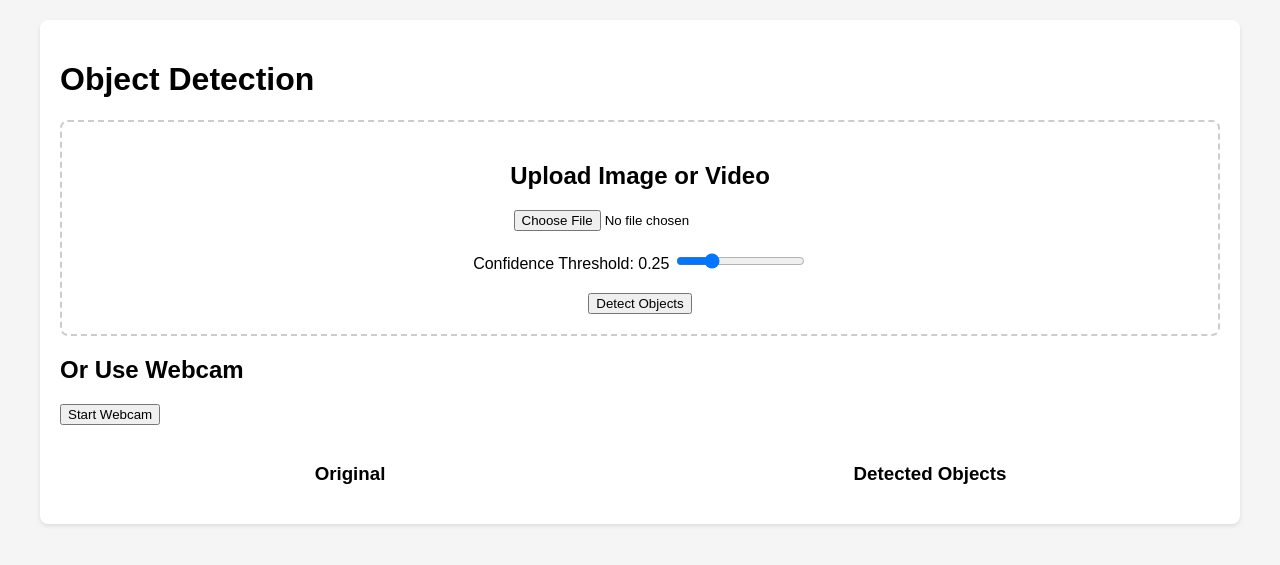
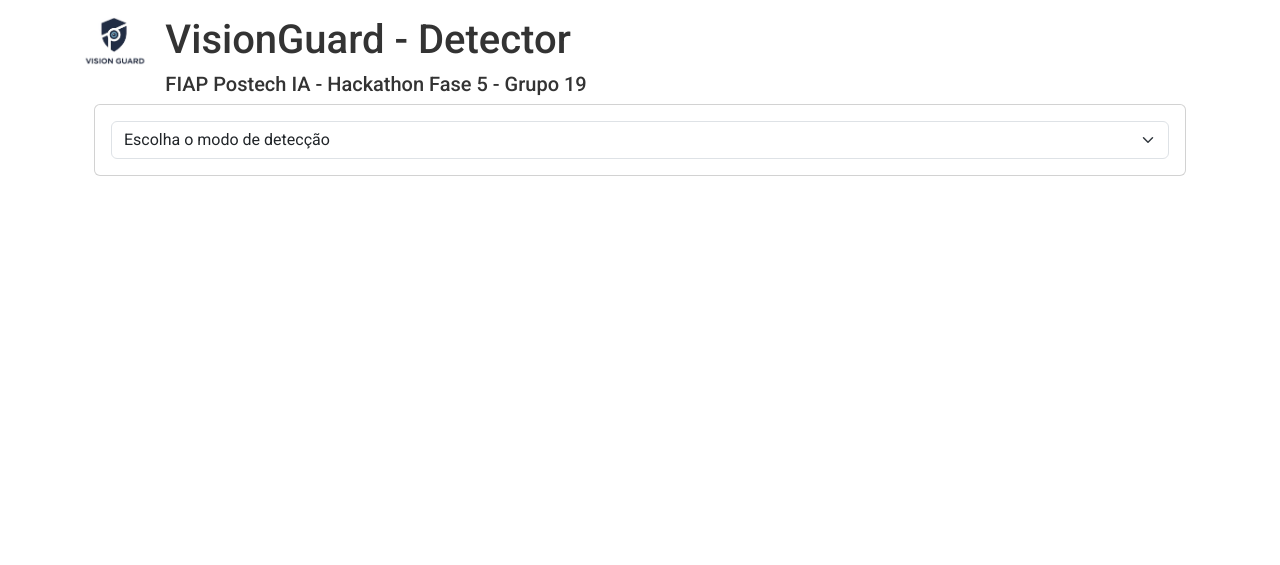
Before and after one commit to rafaelpivetta/postech-ia-hackaton, a Flask app: page / in a window 1280 px wide. Shown: the top 565 px of the page. Run offline with Flask 3, Linux system fonts and the light colour scheme.

Commit message:
Melhoria de interface

```diff
--- a/requirements.txt
+++ b/requirements.txt
@@ -9,6 +9,12 @@ Pillow
 torch
 torchvision
 
+# Web dependencies
+flask
+flask-cors
+python-dotenv
+gunicorn
+
 # Streamlit and its dependencies
 streamlit
 streamlit-webrtc
--- a/static/script.js
+++ b/static/script.js
@@ -1,157 +1,79 @@
-// Update confidence value display
-document.getElementById('confidence').addEventListener('input', function(e) {
-    document.getElementById('confidenceValue').textContent = e.target.value;
-});
+function showConfidenceSliderAndUploadCard() {
+    const confidenceSlider = document.getElementById('confidenceSlider');
+    const uploadCard = document.getElementById('uploadCard');
 
-// Preview uploaded file
-document.getElementById('fileInput').addEventListener('change', function(e) {
-    const file = e.target.files[0];
-    const preview = document.getElementById('originalPreview');
-    preview.innerHTML = '';
+    clearAlerts();
+    clearFileInputAndPreviews();
 
-    if (file) {
-        if (file.type.startsWith('image/')) {
-            const img = document.createElement('img');
-            img.src = URL.createObjectURL(file);
-            preview.appendChild(img);
-        } else if (file.type.startsWith('video/')) {
-            const video = document.createElement('video');
-            video.src = URL.createObjectURL(file);
-            video.controls = true;
-            preview.appendChild(video);
+    confidenceSlider.addEventListener('input', function(e) {
+        document.getElementById('confidenceRangeValue').textContent = e.target.value;
+        clearAlerts();
+
+        const fileInput = document.getElementById('fileUpload');
+
+
+        if (fileInput.files.length > 0) {
+            detectObjects();
         }
-    }
-});
+    });
+    confidenceSlider.style.display = 'block';
+    uploadCard.style.display = 'block';
 
-let mediaStream = null;
-let isWebcamActive = false;
-let detectionInterval = null;
+    document.getElementById('fileUpload').addEventListener('change', function(event) {
+        const file = event.target.files[0];
 
-async function startWebcam() {
-    const video = document.getElementById('webcamVideo');
-    const startButton = document.getElementById('startWebcam');
-    const stopButton = document.getElementById('stopWebcam');
+        if (file) {
+            detectObjects();
+        }
+    });
+}
 
-    try {
-        mediaStream = await navigator.mediaDevices.getUserMedia({
-            video: {
-                width: { ideal: 640 },
-                height: { ideal: 480 }
-            }
-        });
-        video.srcObject = mediaStream;
-        video.style.display = 'block';
-        isWebcamActive = true;
-        startButton.style.display = 'none';
-        stopButton.style.display = 'inline-block';
+function triggerAlert(hasDetections) {
 
-        // Start detection loop
-        startWebcamDetection();
-    } catch (err) {
-        console.error("Error accessing webcam:", err);
-        alert("Error accessing webcam: " + err.message);
+    if (hasDetections) {
+        document.getElementById('detectedObjectsAlert').classList.remove('d-none');
+        document.getElementById('noDetectionsAlert').classList.add('d-none');
+    } else {
+        document.getElementById('noDetectionsAlert').classList.remove('d-none');
+        document.getElementById('detectedObjectsAlert').classList.add('d-none');
     }
 }
 
-function stopWebcam() {
-    const video = document.getElementById('webcamVideo');
-    const startButton = document.getElementById('startWebcam');
-    const stopButton = document.getElementById('stopWebcam');
-    const canvas = document.getElementById('webcamCanvas');
-
-    if (mediaStream) {
-        mediaStream.getTracks().forEach(track => track.stop());
-        mediaStream = null;
-    }
-
-    if (detectionInterval) {
-        clearInterval(detectionInterval);
-        detectionInterval = null;
-    }
-
-    video.style.display = 'none';
-    canvas.style.display = 'none';
-    isWebcamActive = false;
-    startButton.style.display = 'inline-block';
-    stopButton.style.display = 'none';
+function clearAlerts() {
+    document.getElementById('detectedObjectsAlert').classList.add('d-none');
+    document.getElementById('noDetectionsAlert').classList.add('d-none');
 }
 
-async function startWebcamDetection() {
-    const video = document.getElementById('webcamVideo');
-    const canvas = document.getElementById('webcamCanvas');
-    const ctx = canvas.getContext('2d');
-    const confidenceThreshold = document.getElementById('confidence').value;
+function clearFileInputAndPreviews() {
+    const fileInput = document.getElementById('fileUpload');
+    fileInput.value = '';
 
-    canvas.style.display = 'block';
-
-    detectionInterval = setInterval(async () => {
-        if (!isWebcamActive) return;
-
-        // Set canvas dimensions to match video
-        canvas.width = video.videoWidth;
-        canvas.height = video.videoHeight;
-
-        // Draw current video frame to canvas
-        ctx.drawImage(video, 0, 0, canvas.width, canvas.height);
-
-        // Get canvas data as blob
-        canvas.toBlob(async (blob) => {
-            const formData = new FormData();
-            formData.append('file', blob, 'webcam.jpg');
-            formData.append('confidence', confidenceThreshold);
-
-            try {
-                const response = await fetch('/api/detect_webcam', {
-                    method: 'POST',
-                    body: formData
-                });
-
-                if (!response.ok) throw new Error('Detection failed');
-
-                const result = await response.blob();
-                const imgUrl = URL.createObjectURL(result);
-                const img = new Image();
-                img.onload = () => {
-                    ctx.clearRect(0, 0, canvas.width, canvas.height);
-                    ctx.drawImage(img, 0, 0, canvas.width, canvas.height);
-                    URL.revokeObjectURL(imgUrl);
-                };
-                img.src = imgUrl;
-            } catch (error) {
-                console.error('Error during webcam detection:', error);
-            }
-        }, 'image/jpeg');
-    }, 100); // Adjust interval as needed (currently 100ms)
-}
-
-// Add event listeners for webcam buttons
-document.getElementById('startWebcam').addEventListener('click', startWebcam);
-document.getElementById('stopWebcam').addEventListener('click', stopWebcam);
-
-function updateAlertVisibility(hasDetections) {
-    const alertDiv = document.getElementById('alert');
-    if (hasDetections) {
-        alertDiv.classList.remove('d-none');
-    } else {
-        alertDiv.classList.add('d-none');
-    }
+    const processedImage = document.getElementById('processedImage');
+    const processedVideo = document.getElementById('processedVideo');
+    processedImage.style.display = 'none';
+    processedVideo.style.display = 'none';
 }
 
 // Modify your existing detectObjects function
 async function detectObjects() {
-    document.getElementById('alert').classList.add('d-none');
-    const fileInput = document.getElementById('fileInput');
+
+    console.log('---detectObjects---');
+    console.log(document.getElementById('fileUpload').value);
+    document.getElementById('loadingIndicator').classList.remove('d-none');
+    document.getElementById('uploadCardBody').classList.add('d-none');
+
+    // Clear any existing alerts while processing
+    clearAlerts();
+    const fileInput = document.getElementById('fileUpload');
     const file = fileInput.files[0];
     if (!file) {
-        alert('Please select a file first');
+        alert('Por favor, selecione um arquivo primeiro');
         return;
     }
 
     const formData = new FormData();
     formData.append('file', file);
-    formData.append('confidence', document.getElementById('confidence').value);
-
-    document.getElementById('loading').style.display = 'block';
+    formData.append('confidence', document.getElementById('confidenceRange').value);
 
     try {
         const response = await fetch('/api/detect', {
@@ -159,26 +81,45 @@ async function detectObjects() {
             body: formData
         });
 
+        document.getElementById('loadingIndicator').classList.add('d-none');
+        document.getElementById('uploadCardBody').classList.remove('d-none');
         if (!response.ok) throw new Error('Network response was not ok');
 
         // Get detection data from headers
         const detectionData = JSON.parse(response.headers.get('X-Detections'));
 
         // Update alert visibility based on detections
-        updateAlertVisibility(detectionData.has_detections);
+        triggerAlert(detectionData.has_detections);
 
-        // Handle the image response
+        const processedImage = document.getElementById('processedImage');
+        const processedVideo = document.getElementById('processedVideo');
+
+        processedImage.style.display = 'none';
+        processedVideo.style.display = 'none';
+
         const blob = await response.blob();
-        const imageUrl = URL.createObjectURL(blob);
 
-        // Update the preview
-        document.getElementById('resultPreview').innerHTML =
-            `<img src="${imageUrl}" alt="Detected Objects">`;
+        if (file.type.startsWith('image/')) {
+            processedImage.src = URL.createObjectURL(blob);
+            processedImage.style.display = 'block';
+        }
+        else if (file.type.startsWith('video/')) {
+
+            // Create download link for video
+            const downloadLink = document.createElement('a');
+            downloadLink.href = URL.createObjectURL(blob);
+            downloadLink.download = 'detected_video.mp4';
+            downloadLink.className = 'btn btn-primary mt-3';
+            downloadLink.innerHTML = 'Baixar Video Processado';
+
+            // Add download button after video
+            processedVideo.parentNode.insertBefore(downloadLink, processedVideo.nextSibling);
+
+        }
+
 
     } catch (error) {
         console.error('Error:', error);
         alert('Error processing the file');
-    } finally {
-        document.getElementById('loading').style.display = 'none';
     }
 }
--- /dev/null
+++ b/static/styles.css
@@ -0,0 +1,42 @@
+:root {
+    --primary-color: #010f4e;
+    --danger-color: #f44336;
+    --success-color: #4CAF50;
+    --background-color: #ffffff;
+    --card-background: #ffffff;
+}
+
+body {
+    font-family: 'Roboto', sans-serif;
+    margin: 0;
+    padding: 0;
+    --background-color: var(--background-color);
+    color: #333;
+}
+
+.header {
+    color: var(--primary-color);
+    padding: 1rem;
+    text-align: center;
+}
+
+.danger-alert {
+    background-color: red; /* Cor de fundo no alerta */
+    font-size: 20px; /* Tamanho da fonte */
+    font-weight: bold; /* Peso da fonte */
+    border-radius: 5px; /* Bordas arredondadas */
+    box-shadow: 0px 4px 6px rgba(0, 0, 0, 0.1); /* Sombra para realçar */
+    animation: blinker 1s linear infinite; /* Animação intermitente */
+}
+
+.processing-text {
+    background-color: var(--primary-color);
+    color: white;
+    padding: 10px;
+    border-radius: 5px;
+    animation: blinker 1s linear infinite; /* Animação intermitente */
+}
+
+@keyframes blinker {
+    70% { opacity: 0; }
+}
--- a/templates/index.html
+++ b/templates/index.html
@@ -3,121 +3,75 @@
 <head>
     <meta charset="UTF-8">
     <meta name="viewport" content="width=device-width, initial-scale=1.0">
-    <title>Object Detection UI</title>
-    <style>
-        body {
-            font-family: Arial, sans-serif;
-            max-width: 1200px;
-            margin: 0 auto;
-            padding: 20px;
-            background-color: #f5f5f5;
-        }
-        .container {
-            background-color: white;
-            padding: 20px;
-            border-radius: 8px;
-            box-shadow: 0 2px 4px rgba(0,0,0,0.1);
-        }
-        .upload-section {
-            margin: 20px 0;
-            padding: 20px;
-            border: 2px dashed #ccc;
-            border-radius: 8px;
-            text-align: center;
-        }
-        .preview-section {
-            display: flex;
-            justify-content: space-between;
-            margin-top: 20px;
-        }
-        .preview-box {
-            flex: 1;
-            margin: 0 10px;
-            text-align: center;
-        }
-        img, video {
-            max-width: 100%;
-            max-height: 500px;
-            margin-top: 10px;
-        }
-        .slider {
-            width: 100%;
-            margin: 20px 0;
-        }
-        .loading {
-            display: none;
-            text-align: center;
-            margin: 20px 0;
-        }
-        /* style.css */
-        .centered-alert {
-            display: flex;
-            justify-content: center;
-            align-items: center;
-            height: 60px; /* Altura padrão */
-            color: #e0e0e0; /* Cor do texto no alerta */
-            background-color: red; /* Cor de fundo no alerta */
-            font-size: 20px; /* Tamanho da fonte */
-            font-weight: bold; /* Peso da fonte */
-            border-radius: 5px; /* Bordas arredondadas */
-            box-shadow: 0px 4px 6px rgba(0, 0, 0, 0.1); /* Sombra para realçar */
-            animation: blinker 1s linear infinite; /* Animação intermitente */
-        }
-
-        @keyframes blinker {
-            70% { opacity: 0; }
-        }
-
-        .d-none {
-            display: none;
-        }
-
-
-    </style>
+    <title>FIAP VisionGuard - Detector</title>
+    <link href="https://fonts.googleapis.com/css2?family=Roboto:wght@300;400;500;700&display=swap" rel="stylesheet">
+    <link href="https://cdn.jsdelivr.net/npm/bootstrap@5.3.3/dist/css/bootstrap.min.css" rel="stylesheet" integrity="sha384-QWTKZyjpPEjISv5WaRU9OFeRpok6YctnYmDr5pNlyT2bRjXh0JMhjY6hW+ALEwIH" crossorigin="anonymous">
+    <link rel="stylesheet" href="static/styles.css">
 </head>
 
 <body>
  <div class="container">
-        <h1>Object Detection</h1>
-
-        <div class="upload-section">
-            <h2>Upload Image or Video</h2>
-            <input type="file" id="fileInput" accept=".jpg,.jpeg,.mp4">
-
-            <div class="slider">
-                <label for="confidence">Confidence Threshold: <span id="confidenceValue">0.25</span></label>
-                <input type="range" id="confidence" min="0" max="1" step="0.05" value="0.25">
-            </div>
-
-            <button onclick="detectObjects()">Detect Objects</button>
-        </div>
-
-        <div class="webcam-section">
-            <h2>Or Use Webcam</h2>
-            <button id="startWebcam">Start Webcam</button>
-            <button id="stopWebcam" style="display: none;">Stop Webcam</button>
-            <div class="preview-box">
-                <video id="webcamVideo" autoplay playsinline style="display: none;"></video>
-                <canvas id="webcamCanvas" style="display: none;"></canvas>
+    <div class="d-flex align-items-left mt-3">
+        <img src="static/vision.png" alt="FIAP VisionGuard Logo" class="me-3" style="height: 50px;">
+        <div class="d-flex flex-column">
+            <p class="h1">
+                VisionGuard - Detector
+            </p>
+            <p class="h5">
+                FIAP Postech IA - Hackathon Fase 5 - Grupo 19
+            </p>
         </div>
     </div>
 
-        <div class="loading" id="loading">
-            Processing... Please wait...
+    <div class="container">
+        <div class="card mb-4">
+            <div class="card-body">
+                <select class="form-select" id="detectionMode"  onchange="showConfidenceSliderAndUploadCard()" aria-label="Selecione o modo de detecção">
+                    <option selected disabled>Escolha o modo de detecção</option>
+                    <option value="image">Scannear uma imagem ou video</option>
+                    <option value="webcam">Abrir a webcam</option>
+                </select>
             </div>
-        <div class="centered-alert d-none" id="alert">⚠️ ALERTA: Objeto cortante identificado! ⚠️</div>
+        </div>
+        <div class="card mb-4" id="confidenceSlider" style="display: none;">
+            <div class="card-body">
+                <label for="confidenceRange" class="form-label">Nível de Confiança: <div id="confidenceRangeValue">0.25</div></label>
+                <input type="range" class="form-range" id="confidenceRange" min="0" max="1" step="0.05" value="0.25">
+            </div>
+        </div>
+        <div class="alert alert-success d-flex align-items-center d-none" id="noDetectionsAlert" role="alert">
+            <div>
+              Nenhum objeto cortante detectado
+            </div>
+        </div>
+        <div class="alert danger-alert d-flex align-items-center d-none" id="detectedObjectsAlert" role="alert">
+            ⚠️ ALERTA: Objeto cortante identificado! ⚠️
+        </div>
+        <div id="loadingIndicator" class="processing-text d-none">
+            Processando...
+        </div>
+        <div class="card mb-4" id="uploadCard" style="display: none;">
+            <div class="card-body" id="uploadCardBody">
+                <h5 class="card-title">Upload de Arquivo</h5>
+                <div class="mb-3">
+                    <input class="form-control" type="file" id="fileUpload" accept="image/*,video/*">
+                    <div class="form-text">Formatos suportados: JPG, JPEG, MP4</div>
+                </div>
                 <div class="preview-section">
                     <div class="preview-box">
-                <h3>Original</h3>
-                <div id="originalPreview"></div>
+                        <div id="resultPreview">
+                            <video id="processedVideo" controls style="display: none; max-width: 100%;">
+
+                            </video>
+                            <img id="processedImage" style="display: none; max-width: 100%;">
                         </div>
-            <div class="preview-box">
-                <h3>Detected Objects</h3>
-                <div id="resultPreview"></div>
+                    </div>
                 </div>
             </div>
         </div>
 
+    </div>
+</div>
 </body>
 <script src="static/script.js"></script>
 </html>
```
Also changed, not shown: flask_app.py (+126 -48 lines), static/vision.png (added). Lines whose indentation alone changed are shown as unchanged.
